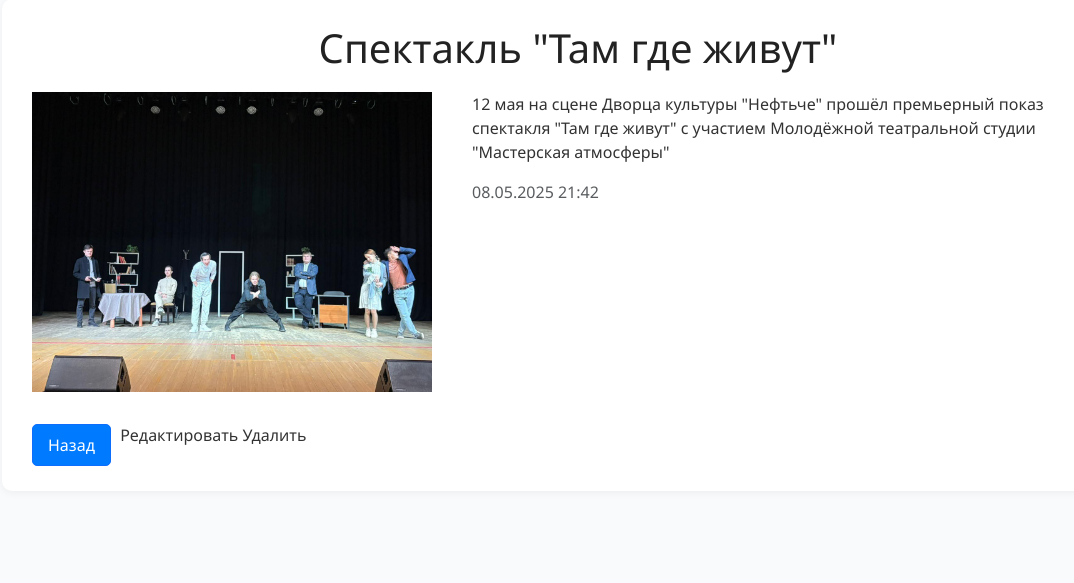
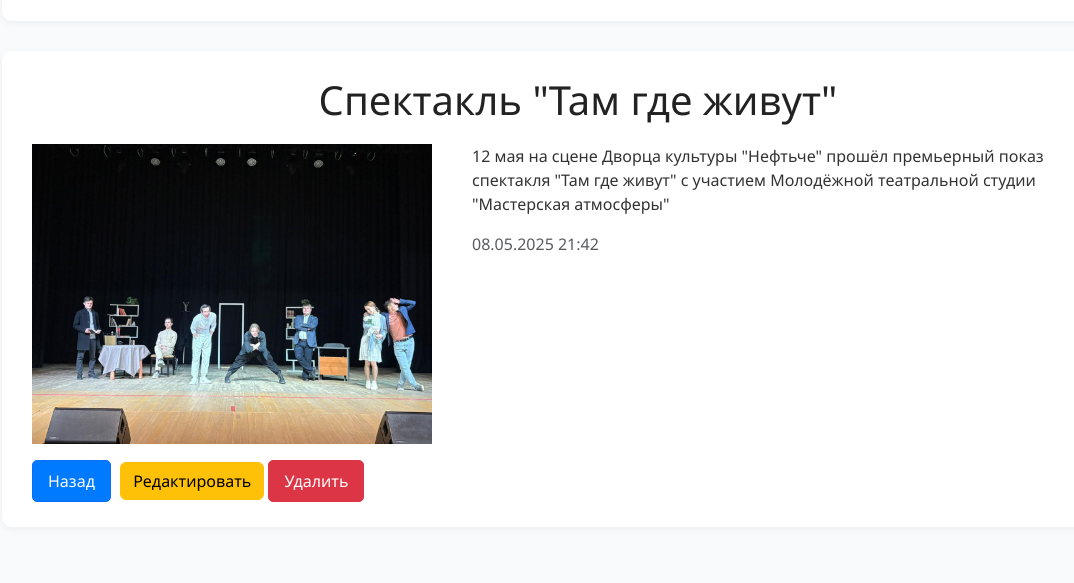
Before and after one commit to Arc3228/dk, a Django app: page /news/detail/1 in a window 1280 px wide. Shown: the part 217-800 px from the top of the page, without its empty margins (62-1136 px from the left). Run offline with Django 5.2, Linux system fonts and the light colour scheme; a user stored in the database is signed in; data comes from the database, SQL or seed files in the repository; both versions use the stored data as it was after the commit.

Commit message:
немного всякого

```diff
--- a/PythonProject1/neftche/main/static/main/css/style.css
+++ b/PythonProject1/neftche/main/static/main/css/style.css
@@ -2,6 +2,10 @@
     margin: 0;
     padding: 0;
     box-sizing: border-box;
+}
+
+.logo_img {
+    max-height: 100px;
 }
 
 body {
--- a/PythonProject1/neftche/main/templates/main/base.html
+++ b/PythonProject1/neftche/main/templates/main/base.html
@@ -26,7 +26,7 @@
 <body>
     <header class="header wrapper">
         <div class="container">
-            <div class="logo"><a href="/" class="logo_link">ДК "Нефтьче"</a></div>
+            <div class="logo"><a href="/" class="logo_link"><img class="logo_img" src="{% static 'main/logo.svg' %}" alt="logo"></a></div>
             <nav>
                 <a href="{% url 'news_list' %}" class="text-black me-3">Новости</a>
                 <a href="{% url 'events_list' %}" class="text-black me-3">События</a>
@@ -72,9 +72,6 @@
 
         {% endblock %}
     </div>
-
-
-
 <script>
   document.addEventListener("DOMContentLoaded", function () {
     // Находим все элементы с классом "alert"
--- a/PythonProject1/neftche/main/templates/main/book_hall.html
+++ b/PythonProject1/neftche/main/templates/main/book_hall.html
@@ -1,9 +1,6 @@
 {% extends 'main/base.html' %}
-
 {% block title %}Бронирование зала{% endblock %}
-
 {% block content %}
-
 <style>
   .login-group {
     display: flex;
@@ -18,9 +15,6 @@
     width: 350px;
   }
 </style>
-
-
-
 <div class="mt-4">
     <h2>Забронировать зал</h2>
     <p class="text-center">1 час - 25000 ₽</p>
--- a/PythonProject1/neftche/main/templates/main/events_detail.html
+++ b/PythonProject1/neftche/main/templates/main/events_detail.html
@@ -71,10 +71,6 @@
     {% if forloop.counter|divisibleby:30 %}<br>{% endif %}
   {% endfor %}
 </div>
-
-
-
-
 <div class="btns_events_detail mt-3">
     <a href="{% url 'home' %}" class="btn btn-primary">Назад</a>
     {% if user.is_superuser %}
--- a/PythonProject1/neftche/main/templates/main/events_form.html
+++ b/PythonProject1/neftche/main/templates/main/events_form.html
@@ -6,5 +6,5 @@
   {{ form.as_p }}
   <button type="submit">Сохранить</button>
 </form>
-<a href="{% url 'events_list' %}" class="btn btn-primary mt-3">Назад</a>
+<a href="{% url 'admin_panel' %}" class="btn btn-primary mt-3">Назад</a>
 {% endblock %}
--- a/PythonProject1/neftche/main/templates/main/events_list.html
+++ b/PythonProject1/neftche/main/templates/main/events_list.html
@@ -1,12 +1,12 @@
 {% extends "main/base.html" %}
-{% block title %}Новости{% endblock %}
+{% block title %}События{% endblock %}
 {% block content %}
 <h1>События</h1>
 <ul class="list-group">
   {% for events in events_list %}
     <li class="list-group-item">
       <a href="{% url 'events_detail' events.id %}">{{ events.title }}</a>
-      <span class="text-muted float-end">{{ events.pub_date|date:"d.m.Y" }}</span>
+      <span class="text-muted float-end">{{ events.data|date:"d.m.Y" }}</span>
     </li>
   {% empty %}
     <li class="list-group-item">Нет событий.</li>
--- a/PythonProject1/neftche/main/templates/main/news_detail.html
+++ b/PythonProject1/neftche/main/templates/main/news_detail.html
@@ -16,10 +16,10 @@
         <p class="text-muted">{{ news.pub_date|date:"d.m.Y H:i" }}</p>
     </div>
 </div>
-<a href="{% url 'home' %}" class="btn btn-primary mt-3">Назад</a>
+<a href="{% url 'home' %}" class="btn btn-primary">Назад</a>
 {% if user.is_superuser %}
-    <a href="{% url 'news_edit' news.id %}" class="">Редактировать</a>
-    <a href="{% url 'news_delete' news.id %}" class="">Удалить</a>
+    <a href="{% url 'news_edit' news.id %}" class="btn btn-warning">Редактировать</a>
+    <a href="{% url 'news_delete' news.id %}" class="btn btn-danger">Удалить</a>
 {% endif %}
 
 {% endblock %}
--- a/PythonProject1/neftche/main/templates/main/news_form.html
+++ b/PythonProject1/neftche/main/templates/main/news_form.html
@@ -6,5 +6,5 @@
   {{ form.as_p }}
   <button type="submit">Сохранить</button>
 </form>
-<a href="{% url 'news_list' %}" class="btn btn-primary mt-3">Назад</a>
+<a href="{% url 'admin_panel' %}" class="btn btn-primary mt-3">Назад</a>
 {% endblock %}
--- a/PythonProject1/neftche/main/views.py
+++ b/PythonProject1/neftche/main/views.py
@@ -13,6 +13,7 @@ from django.shortcuts import render, get_object_or_404, redirect
 from django.utils.dateparse import parse_date
 from xhtml2pdf import pisa
 from . import forms
+from django.core.mail import send_mail
 from django.db.models import Sum, Count, F
 from .forms import NewsForm, SignUpForm, LoginForm, EventsForm, TicketPurchaseForm, BalanceTopUpForm, HallBookingForm
 from django.contrib import messages
```
Also changed, not shown: PythonProject1/neftche/main/templates/main/home.html (+2 -6 lines), PythonProject1/neftche/main/templates/main/site_statistics.html (+6 -6 lines), PythonProject1/neftche/db.sqlite3, PythonProject1/neftche/main/static/main/logo.svg (added), PythonProject1/neftche/news_images/photo_5265241279531446975_y.jpg (added).
